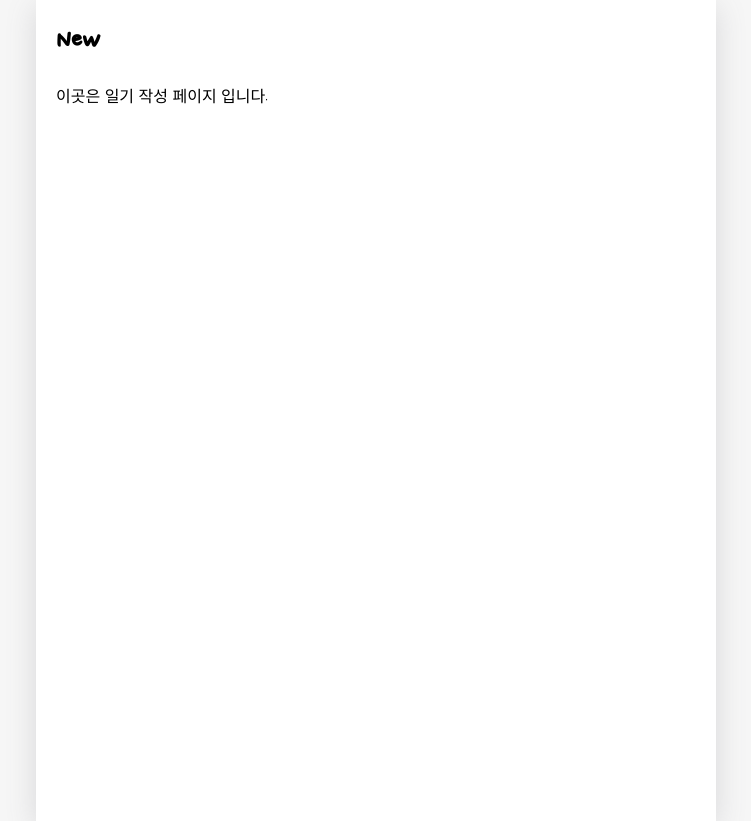
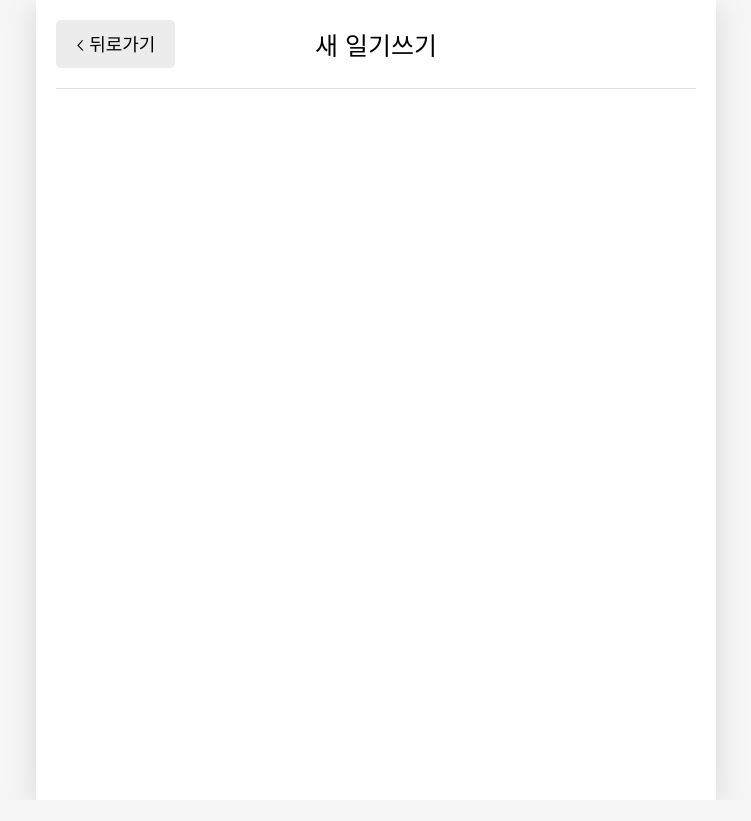
Before and after one commit to ukssss/React, a React (Create React App) app in the folder 01.udemy-react-example/react-practice/emotion-diary/: page /new in a window 1280 px wide. Shown: the whole page, without its empty margins (264-1015 px from the left). After the commit the page ends 800 px from the top, so only its background shows below. Built offline with nearby package versions, Linux system fonts and the light colour scheme; a web font is replaced by a local one.

Commit message:
01-react-practice | add, 페이지 구현 -일기 쓰기(/new) - 헤더 #80

```diff
--- a/01.udemy-react-example/react-practice/emotion-diary/src/pages/New.js
+++ b/01.udemy-react-example/react-practice/emotion-diary/src/pages/New.js
@@ -1,8 +1,14 @@
+import { useNavigate } from 'react-router-dom';
+
+import MyHeader from '../components/MyHeader';
+import MyButton from '../components/MyButton';
+
 const New = () => {
+  const navigate = useNavigate();
+
   return (
     <div>
-      <h1>New</h1>
-      <p>이곳은 일기 작성 페이지 입니다.</p>
+      <MyHeader headText={'새 일기쓰기'} leftChild={<MyButton text={'< 뒤로가기'} onClick={() => navigate(-1)} />} />
     </div>
   );
 };
```
